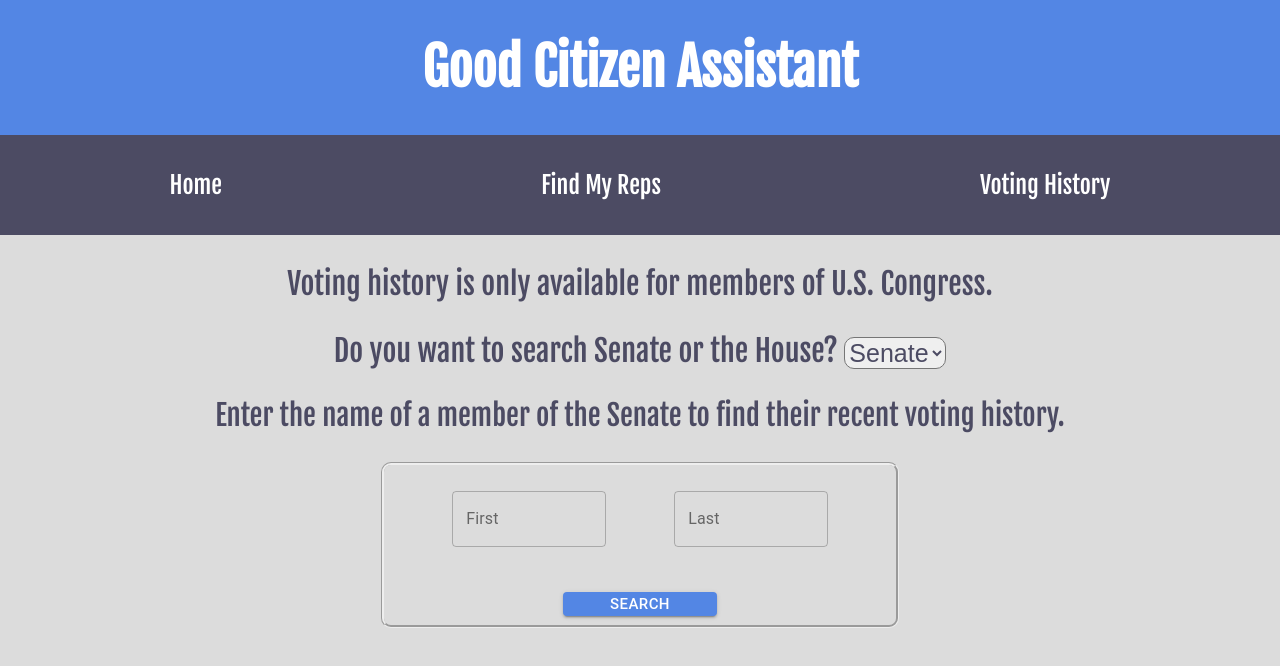
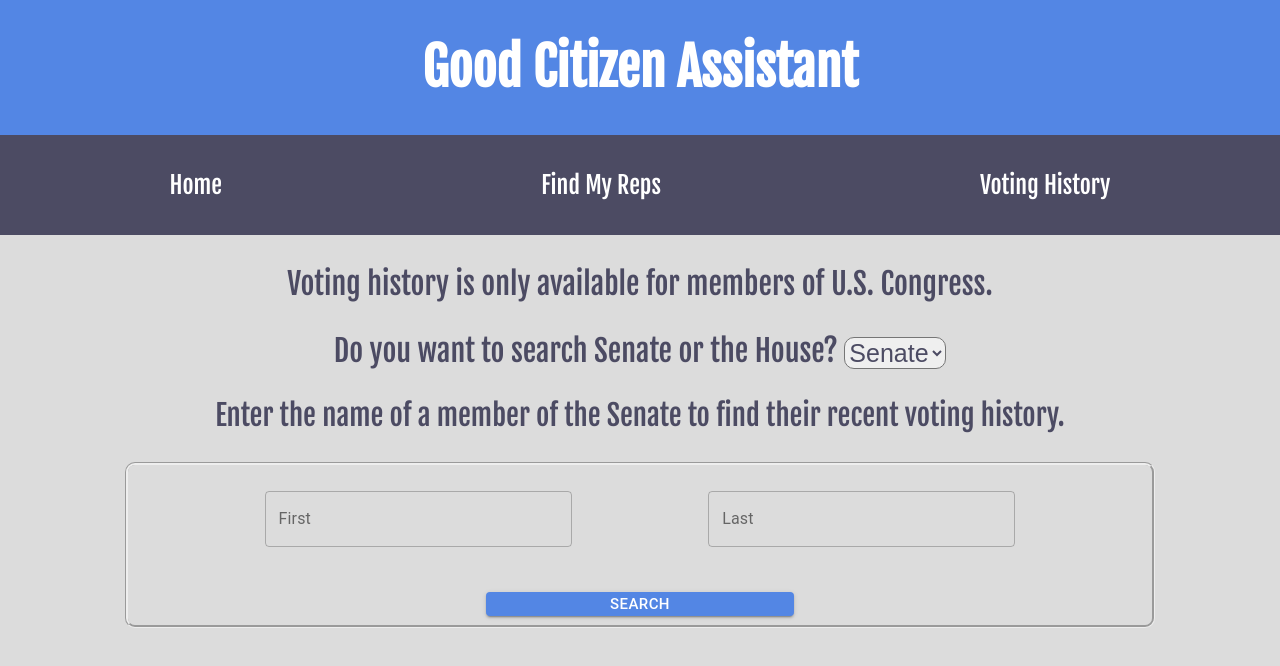
Before and after one commit to MelissaPastore/goodcitizen, a React (Create React App) app: page /records in a window 1280 px wide. Shown: the top 666 px of the page. Built offline with nearby package versions, Linux system fonts and the light colour scheme; no server answers.

Commit message:
updates RecordForm styling

```diff
--- a/src/App.css
+++ b/src/App.css
@@ -58,8 +58,9 @@
   border-radius: 5px;
 }
 
-.navbar-link:focus {
-  border-color: #949396;
+.navbar-link:focus,
+.navbar-link:hover,
+.navbar-link:active {
   color: #5386e4;
   text-decoration: underline;
   text-decoration-thickness: 3px;
@@ -214,7 +215,7 @@ nav {
   justify-content: space-evenly;
   align-content: space-around;
   border: 3px groove;
-  width: 40vw;
+  width: 80vw;
   height: 20vh;
   border-radius: 10px;
   align-items: baseline;
```
Also changed, not shown: 1 other file (tests, documents, lock files or other folders).
